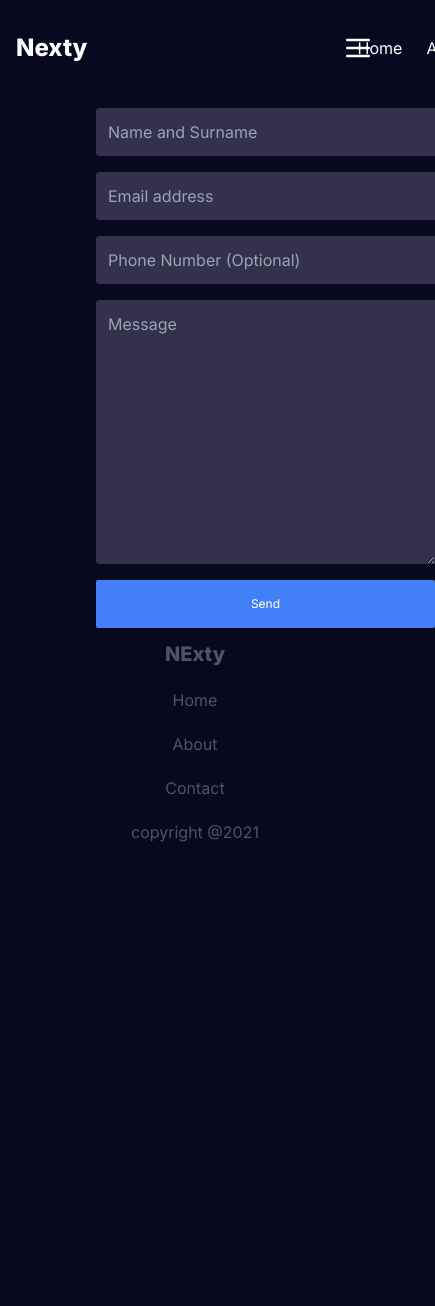
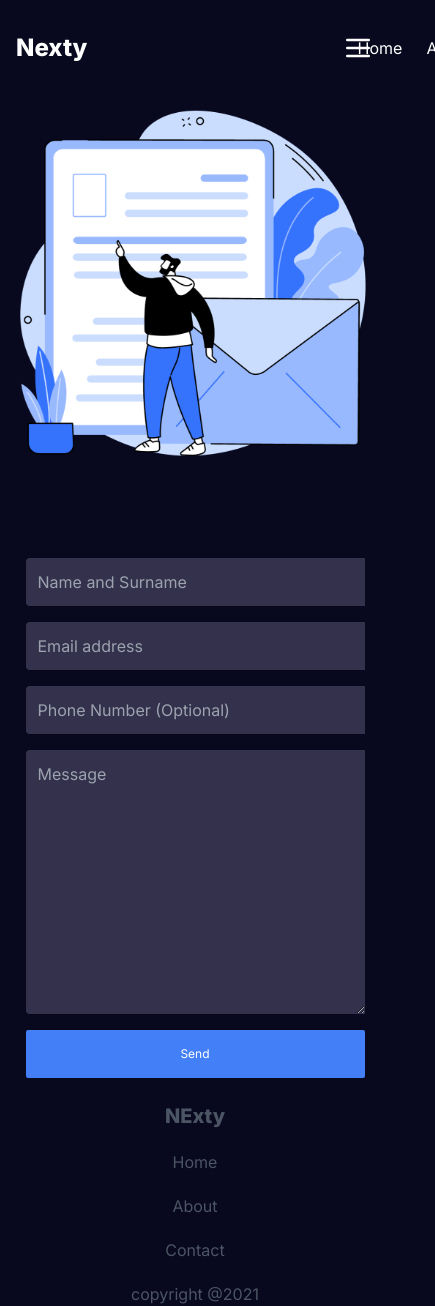
Before and after one commit to Nuh00/Ts-Projects, a Next.js app in the folder first-next/: page /contact in a window 390 px wide. Shown: the whole page, 435 px wide, since content can reach past the window. Before the commit the page ends 844 px from the top, so only its background shows below. Built offline with nearby package versions, Linux system fonts and the light colour scheme.

Commit message:
finished up mobile resonsonse layout for all the navbar links

```diff
--- a/first-next/src/app/contact/page.tsx
+++ b/first-next/src/app/contact/page.tsx
@@ -4,9 +4,9 @@ import React from "react";
 
 function Contanct() {
   return (
-    <main className="flex items-center gap-24">
+    <main className="flex flex-col md:flex-row  items-center gap-24 px-3">
       <div className="flex-1 relative">
-        <Image src="/contact.png" alt="" width={500} height={500} className=" object-contain" />
+        <Image src="/contact.png" alt="" width={500} height={500} className=" object-contain mx-auto  flex-shrink-0"  />
       </div>
       <div className="flex-1">
         <form action="" className="flex flex-col gap-4">
--- a/first-next/src/app/layout.tsx
+++ b/first-next/src/app/layout.tsx
@@ -23,7 +23,9 @@ export default function RootLayout({
           <div className="max-w-[1536px] mx-auto min-h-screen flex flex-col justify-between">
             <Navbar />
             {children}
-            <Footer />
+            <div className="mt-6">
+              <Footer />
+            </div>
           </div>
         </div>
       </body>
```
